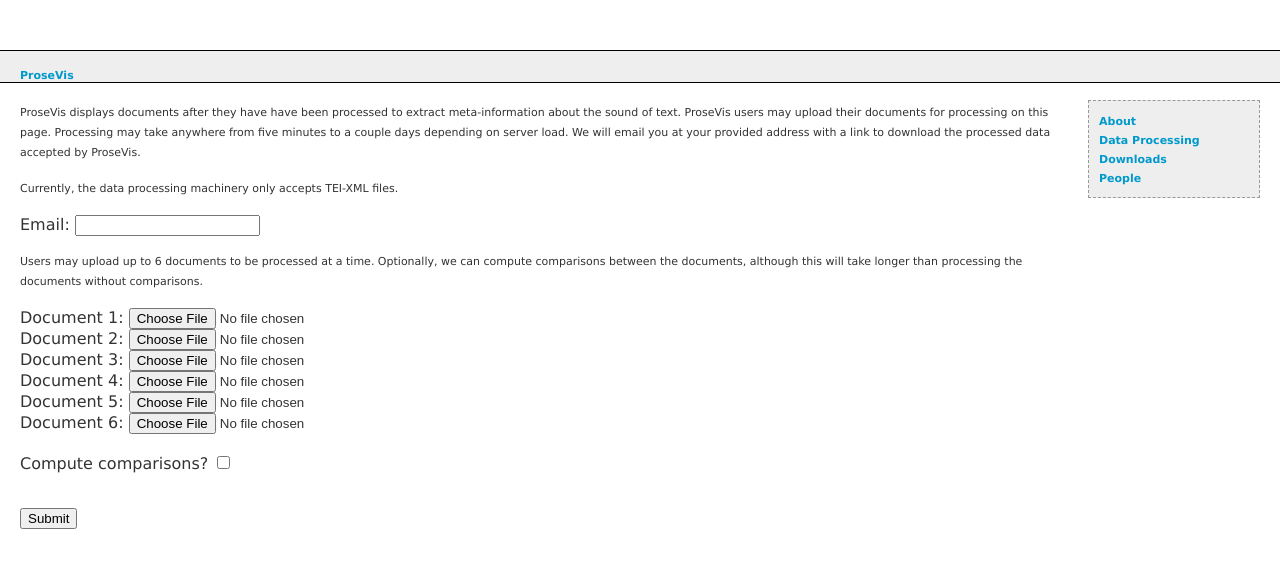
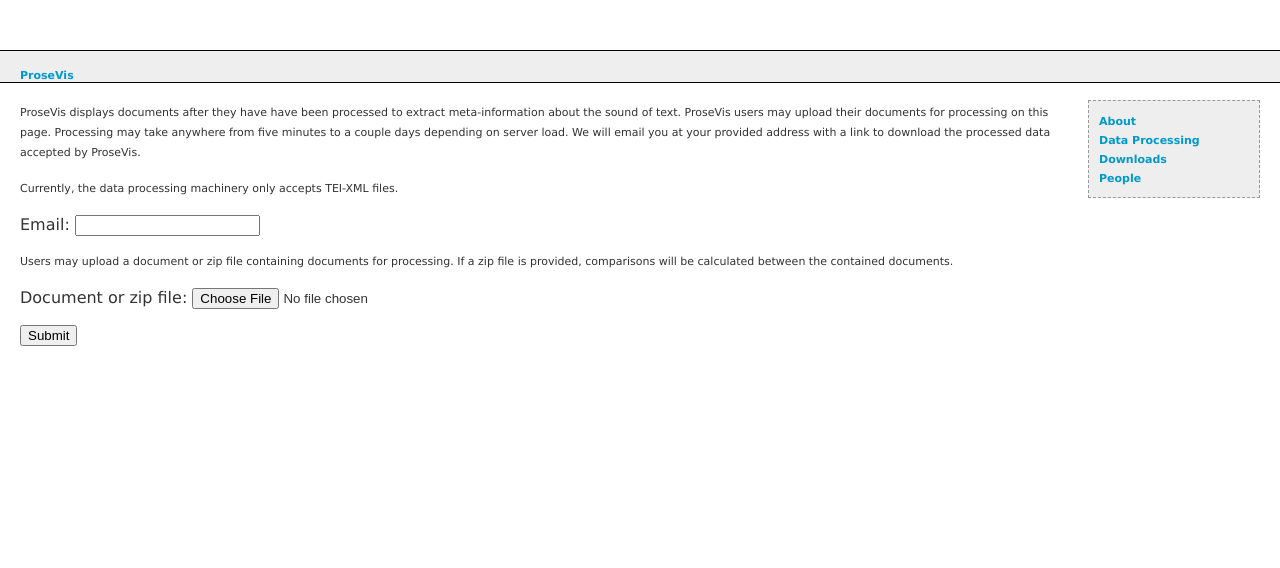
Before and after one commit to jgbarbosa/ProseVis, a PHP site: page /data/index.php in a window 1280 px wide. Shown: the top 568 px of the page. Run offline with PHP 8.4, Linux system fonts and the light colour scheme; some libraries are stand-ins or nearby versions.

Commit message:
Simpler, less buggy upload page
Now with .zip support that works with spaces.

```diff
--- a/www/fragments/data.php
+++ b/www/fragments/data.php
@@ -21,16 +21,9 @@ Email: <input type="text" name="documents[email]" />
 </div>
 
 <div style="margin-bottom:1em;">
-<p>Users may upload up to 6 documents to be processed at a time.  Optionally, we can compute comparisons between the documents, although this will take longer than processing the documents without comparisons.</p>
+<p>Users may upload a document or zip file containing documents for processing.  If a zip file is provided, comparisons will be calculated between the contained documents.</p>
 
-Document 1: <input type="file" name="documents[]" /><br />
-Document 2: <input type="file" name="documents[]" /><br />
-Document 3: <input type="file" name="documents[]" /><br />
-Document 4: <input type="file" name="documents[]" /><br />
-Document 5: <input type="file" name="documents[]" /><br />
-Document 6: <input type="file" name="documents[]" /><br />
-<br />
-Compute comparisons? <input type="checkbox" name="documents[comp]" /><br /><br />
+Document or zip file: <input type="file" name="documents[]" />
 </div>
 
 <!-- Capcha stuff -->
--- a/www/lib/uploads.php
+++ b/www/lib/uploads.php
@@ -7,6 +7,7 @@ require_once($site_root . '/lib/JSON.php');
 $kMaxSz = 1000000;
 $privatekey = "6LdqrtESAAAAAJd9UDNw9fU-48jojyoIaxp2XUbu";
 $enableCaptcha = true;
+$doc_root = $_SERVER['DOCUMENT_ROOT'];
 
 function post_data($url, $params) {
   $curlOb = curl_init();
@@ -24,12 +25,87 @@ function post_data($url, $params) {
   return $output;
 }
 
+function rrmdir($dir) {
+  foreach(glob($dir . '/*') as $file) {
+    if(is_dir($file)) {
+      rrmdir($file);
+    } else {
+      unlink($file);
+    }
+  }
+  rmdir($dir);
+}
+
+function process_workspace($workspace, $use_comp, $email, $request_id) {
+  global $doc_root, $kMaxSz;
+  $files = array();
+  foreach (glob($doc_root . $workspace . '*') as $file) {
+    $suff = substr($file, -4);
+    if ($suff != '.xml') {
+      return 'Please submit only .xml files';
+    }
+
+    if (filesize($file) > $kMaxSz) {
+      return "$file is too big for submission";
+    }
+    $safe_name = substr($file, strlen($doc_root . $workspace));
+    $safe_name = substr($safe_name, 0, strlen($safe_name) - 4);
+    $safe_name = str_replace('.', '_', $safe_name);
+    $safe_name = str_replace(' ', '_', $safe_name);
+    $safe_name = $safe_name . '.xml';
+
+    if (!rename($file, $doc_root . $workspace . $safe_name)) {
+      // moving the file failed somehow
+      return 'Internal error: Failed to move file for processing';
+    }
+
+    $files[] = $safe_name;
+  }
+
+  if (count($files) < 1) {
+    return 'Please submit at least one document';
+  }
+
+  if ($use_comp === False) {
+    foreach($files as $file) {
+      $params = array(
+        'email' => $email,
+        'token' => $request_id,
+        'url' => 'http://' . $_SERVER['SERVER_ADDR'] . $workspace . $file
+      );
+      $json_str = post_data('http://leovip032.ncsa.uiuc.edu:8888/submitDocument', $params);
+      $resp = json_decode($json_str);
+      if ($resp->status->code != 0) {
+        return 'Remote request failed: ' . $resp->status->message;
+      }
+    }
+  } else {
+    $zip_file = uniqid() . '.zip';
+    shell_exec("cd $doc_root$workspace  && zip $zip_file *");
+    $params = array(
+      'email' => $email,
+      'token' => $request_id,
+      'url' => 'http://' . $_SERVER['SERVER_ADDR'] . $workspace . $zip_file
+    );
+
+    $json_str = post_data('http://leovip032.ncsa.uiuc.edu:8888/computeSimilarities', $params);
+    $resp = json_decode($json_str);
+    if (!isset($resp->status->code) || $resp->status->code !== 0) {
+      return 'Remote request failed: ' . $resp->status->message;
+    }
+    echo "<!-- $json_str -->";
+  }
+  return 'Documents submitted successfully.  You will receive an email shortly.';
+}
+
+
 function process_req($req) {
-  global $kMaxSz, $site_prefix, $privatekey, $enableCaptcha;
+  global $doc_root, $site_prefix, $privatekey, $enableCaptcha, $kMaxSz;
   $resp = recaptcha_check_answer ($privatekey,
                                   $_SERVER["REMOTE_ADDR"],
                                   $_POST["recaptcha_challenge_field"],
                                   $_POST["recaptcha_response_field"]);
+
   if ($enableCaptcha && !$resp->is_valid) {
     return "That pesky Captcha didn't like your answer.  Be a good sport and try again.";
   }
@@ -43,79 +119,57 @@ function process_req($req) {
     return 'Invalid email: ' . $req['email'];
   }
 
-  $use_comp = false;
-  if (isset($req['comp']) && $req['comp']) {
-    $use_comp = true;
-  }
 
   if (!isset($_FILES['documents'])) {
     return 'Corrupt form';
   }
 
-  $files = array();
-  foreach (array(0,1,2,3,4,5) as $idx) {
+  $workspace = $site_prefix . '/uploads/' . uniqid() . '/';
+  mkdir($doc_root . $workspace);
+
+  $ret_msg = 'OK';
+  $use_comp = False;
+
+  foreach (array(0) as $idx) {
     if (!isset($_FILES['documents']['name'][$idx])) {
       continue;
     }
     if ($_FILES['documents']['size'][$idx] < 1) {
+      // empty file or no file
       continue;
     }
 
     if ($_FILES['documents']['size'][$idx] > $kMaxSz) {
       // too big, or not uploaded
-      return 'File too large';
+      $ret_msg = 'File too large';
+      break;
     }
 
-    $file_name = str_replace(' ', '', $_FILES['documents']['name'][$idx]) . '_' . uniqid() . '.xml';
-    $uploadFile = $_SERVER['DOCUMENT_ROOT'] . $site_prefix . '/uploads/' . $file_name;
-
-    if (!move_uploaded_file($_FILES['documents']['tmp_name'][$idx], $uploadFile)) {
-      // moving the file failed somehow
-      return 'Failed to move file for processing';
-    }
-
-    $files[] = $file_name;
-  }
-
-  if (count($files) < 1) {
-    return 'Please select at least one file to upload';
-  }
-
-  $request_id = uniqid();
-  // so now we're sure we have at least one file
-  if ($use_comp && count($files) > 1) {
-    $upload_dir = $_SERVER['DOCUMENT_ROOT'] . $site_prefix . '/uploads/';
-    $zip_file = uniqid() . '.zip';
-    $file_list = implode($files, ' ');
-    $cmd_str = "cd $upload_dir && zip $zip_file $file_list";
-    shell_exec($cmd_str);
-    $params = array(
-        'email' => $email_str,
-        'token' => $request_id,
-        'url' => 'http://' . $_SERVER['SERVER_ADDR'] . $site_prefix . '/uploads/' . $zip_file
-        );
-      $json_str = post_data('http://leovip032.ncsa.uiuc.edu:8888/computeSimilarities', $params);
-      $resp = json_decode($json_str);
-      if ($resp->status->code != 0) {
-        return $resp->status->message;
+    $file_name = $_FILES['documents']['name'][$idx];
+    $suff = substr($file_name, -4);
+    if ($suff === '.xml') {
+      if (!move_uploaded_file($_FILES['documents']['tmp_name'][$idx], $doc_root . $workspace . $file_name)) {
+        $ret_msg = 'Internal error: failed to move file';
+        break;
       }
-  } else {
-    $json = new Services_JSON();
-    foreach ($files as $file) {
-      $params = array(
-        'email' => $email_str,
-        'token' => $request_id,
-        'url' => 'http://' . $_SERVER['SERVER_ADDR'] . $site_prefix . '/uploads/' . $file
-      );
-      $json_str = post_data('http://leovip032.ncsa.uiuc.edu:8888/submitDocument', $params);
-      $resp = json_decode($json_str);
-      if ($resp->status->code != 0) {
-        return $resp->status->message;
-      }
+    } elseif ($suff === '.zip') {
+      $orig_zip = $_FILES['documents']['tmp_name'][$idx];
+      shell_exec("cd $doc_root$workspace && unzip \"$orig_zip\"");
+      $use_comp = True;
+    } else {
+      $ret_msg = 'Please upload either an .xml or .zip file.';
+      break;
     }
   }
 
-  return "Documents submitted successfully.  You will receive an email shortly.";
+  if ($ret_msg === 'OK') {
+    $ret_msg = process_workspace($workspace, $use_comp, $email_str, uniqid());
+  }
+
+  rrmdir($doc_root . $workspace);
+
+  return $ret_msg;
 }
 
+
 ?>
```
